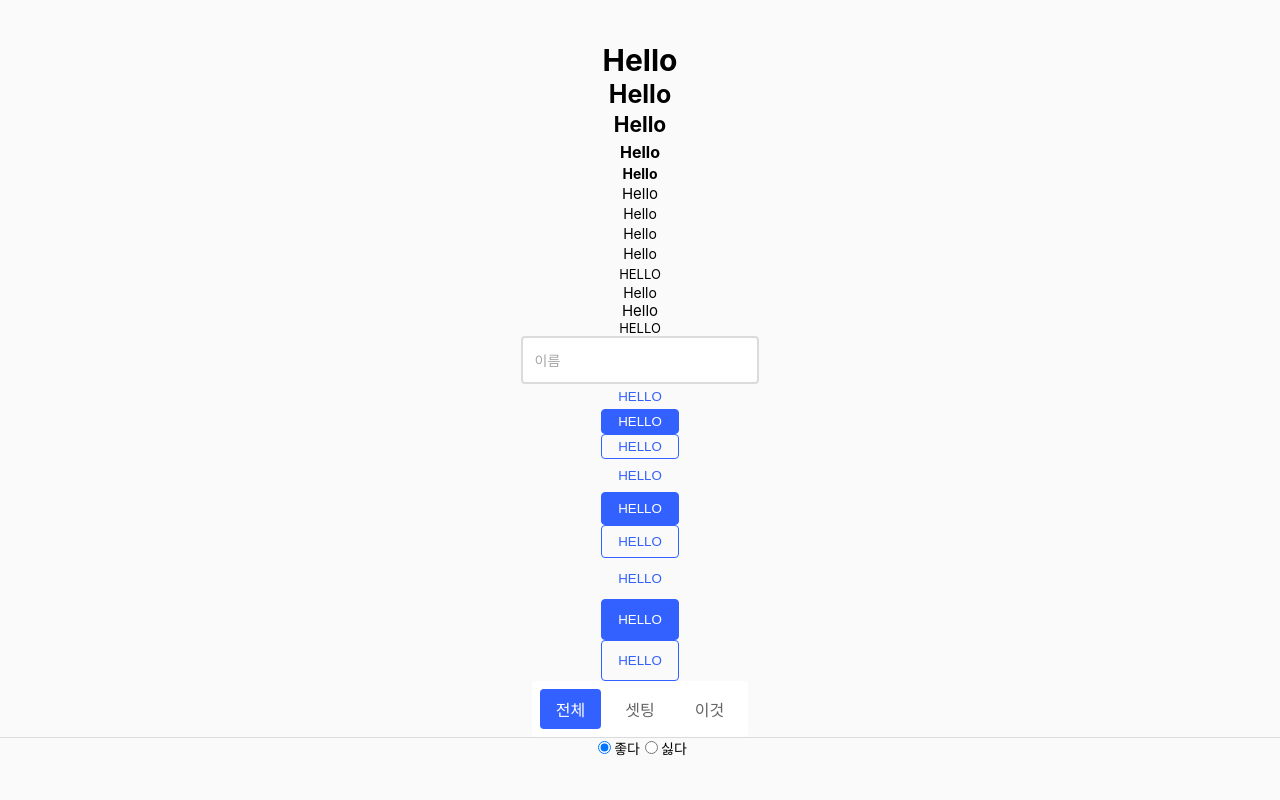
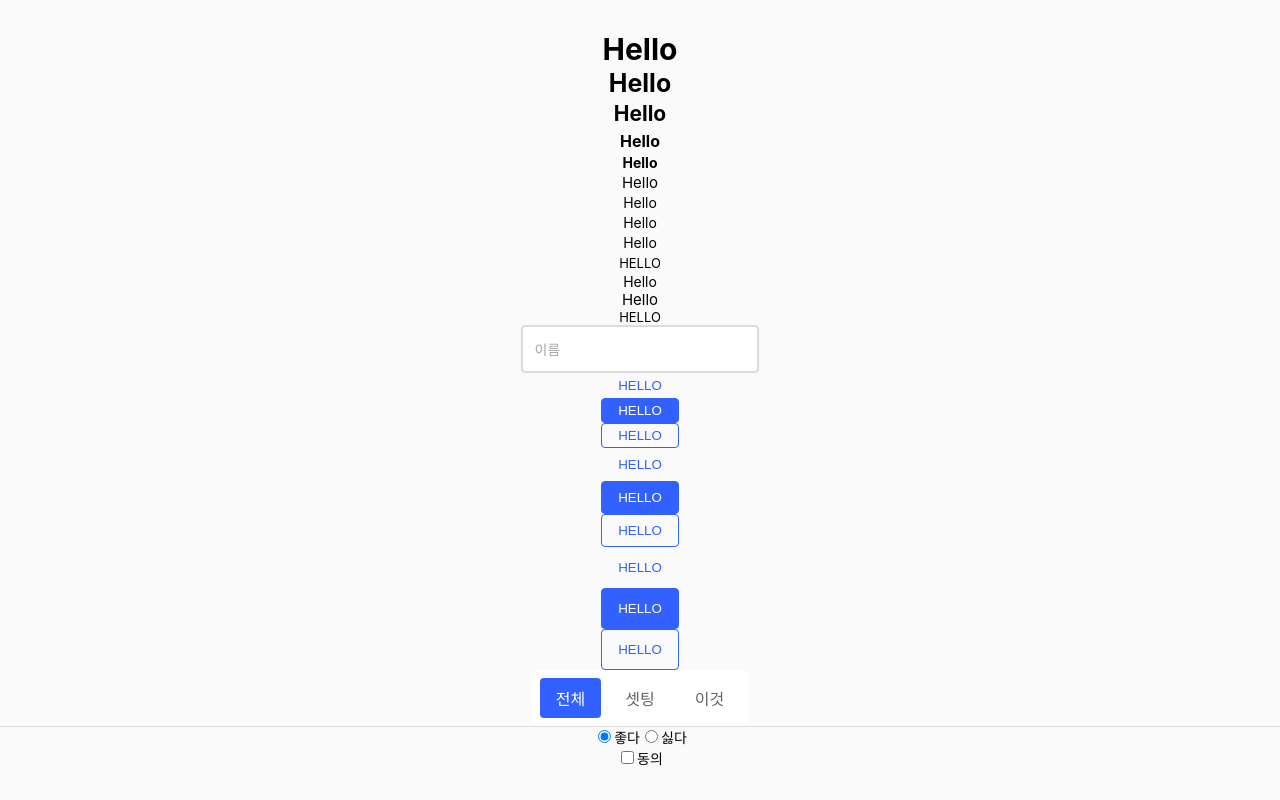
Before and after one commit to artvelop/design-system, a React (Create React App) app: page / in a window 1280 px wide. Built offline with nearby package versions, Linux system fonts and the light colour scheme.

Commit message:
feat: checkbox 컴포넌트를 추가합니다

```diff
--- /dev/null
+++ b/src/components/ui/chekbox/CheckBox.tsx
@@ -0,0 +1,23 @@
+import styled from '@emotion/styled';
+import React from 'react';
+import { Typography } from '../typography/Typography';
+
+interface Props extends Omit<React.InputHTMLAttributes<HTMLInputElement>, 'type'> {
+  label?: string;
+}
+
+export const CheckBox = (props: Props) => {
+  const { label = '' } = props;
+
+  return (
+    <Label>
+      <InputCheck type="checkbox" {...props} />
+      <Typography>{label}</Typography>
+    </Label>
+  );
+};
+
+const Label = styled.label`
+  gap: 8px;
+`;
+const InputCheck = styled.input``;
--- a/src/pages/Main.tsx
+++ b/src/pages/Main.tsx
@@ -11,6 +11,7 @@ import { Divider } from '@components/ui/divider/Divider';
 import { useMessageModal } from '@hooks/useMessageModal';
 import { RadioGroup } from '@components/ui/radio/RadioGroup';
 import { RadioButton } from '@components/ui/radio/RadioButton';
+import { CheckBox } from '@components/ui/chekbox/CheckBox';
 
 type MainTabType = 'all' | 'set' | 'this';
 type SelectOptionType = 'like' | 'hate';
@@ -19,7 +20,12 @@ export const Main = () => {
   const [inputValue, setInputValue] = useState('');
   const [tabValue, setTabValue] = useState<MainTabType>('all');
   const [selectOption, setSelectOption] = useState<SelectOptionType>('like');
+  const [checkValue, setCheckValue] = useState(false);
   const messageModal = useMessageModal();
+
+  const handleChangeCheckInput = (event: React.ChangeEvent<HTMLInputElement>) => {
+    setCheckValue(event.target.checked);
+  };
 
   const handleChangeInputValue = (event: React.ChangeEvent<HTMLInputElement>) => {
     setInputValue(event.target.value);
@@ -105,6 +111,7 @@ export const Main = () => {
           label="싫다"
         />
       </RadioGroup>
+      <CheckBox checked={checkValue} onChange={handleChangeCheckInput} label="동의" />
     </Container>
   );
 };
```
